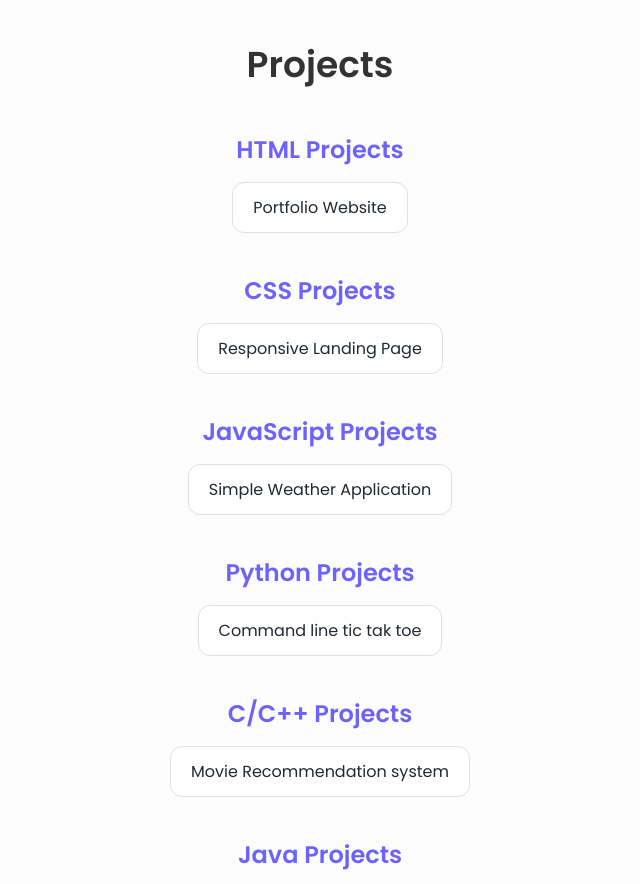
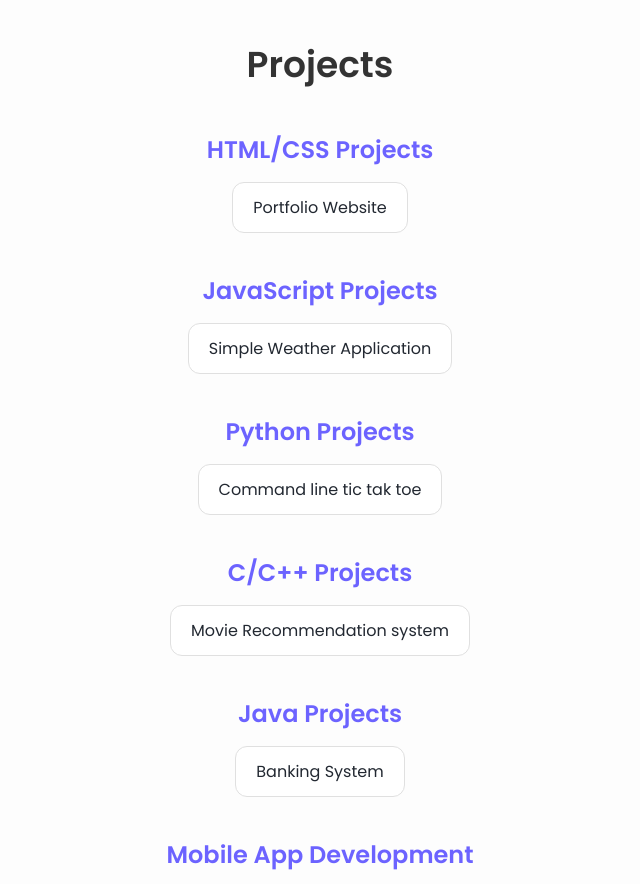
Before and after one commit to Sharvari-bhagat/portfolio, a plain HTML site: page index.html in a window 1280 px wide. Shown: the part 1300-2184 px from the top of the page, without its empty margins (320-960 px from the left). Drawn offline with Linux system fonts and the light colour scheme.

Commit message:
Initial commit

```diff
--- a/index.html
+++ b/index.html
@@ -93,17 +93,9 @@
 
   <!-- HTML Projects -->
   <div class="project-category" id="html-projects">
-    <h3>HTML Projects</h3>
+    <h3>HTML/CSS Projects</h3>
     <ul>
-      <li><a href="https://your-html-project-link.com" target="_blank">Portfolio Website</a></li>
-    </ul>
-  </div>
-
-  <!-- CSS Projects -->
-  <div class="project-category" id="css-projects">
-    <h3>CSS Projects</h3>
-    <ul>
-      <li><a href="https://your-css-project-link.com" target="_blank">Responsive Landing Page</a></li>
+      <li><a href= https://github.com/Sharvari-bhagat/portfolio.git target="_blank">Portfolio Website</a></li>
     </ul>
   </div>
 
```
